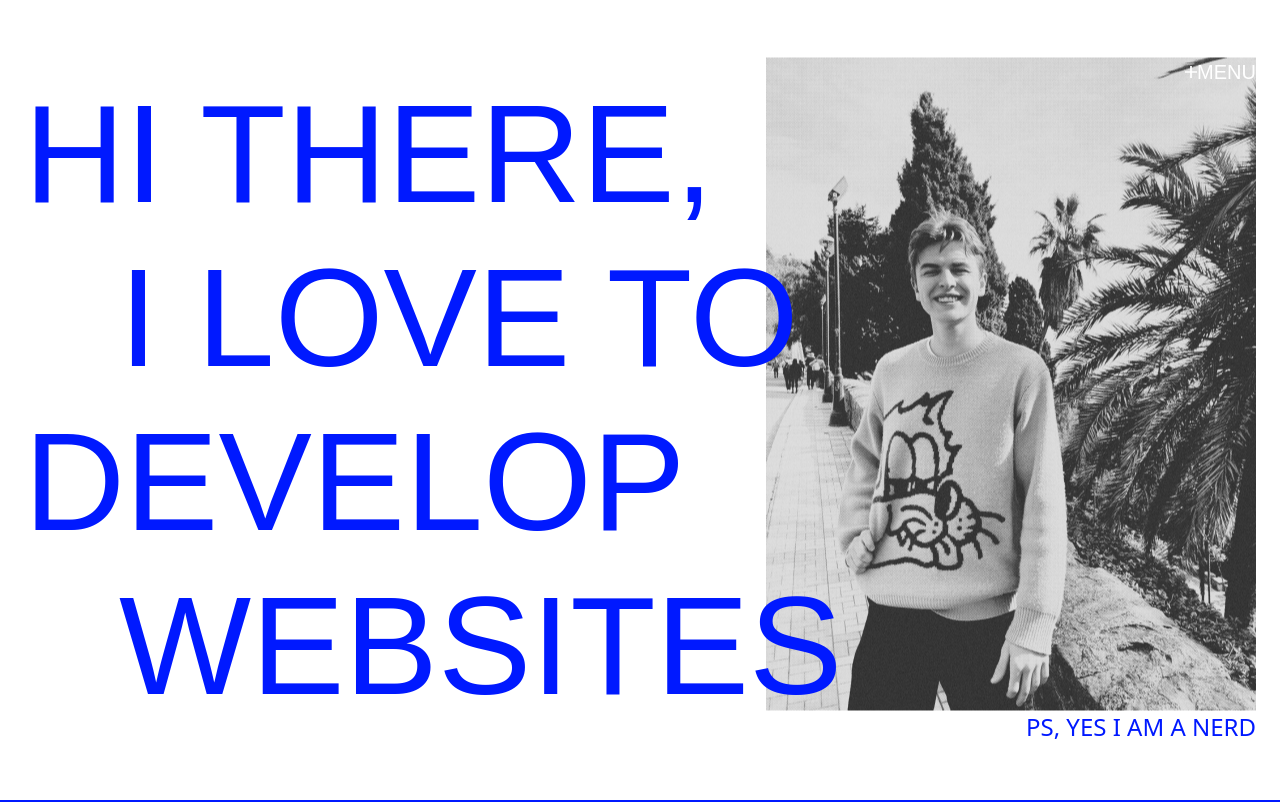
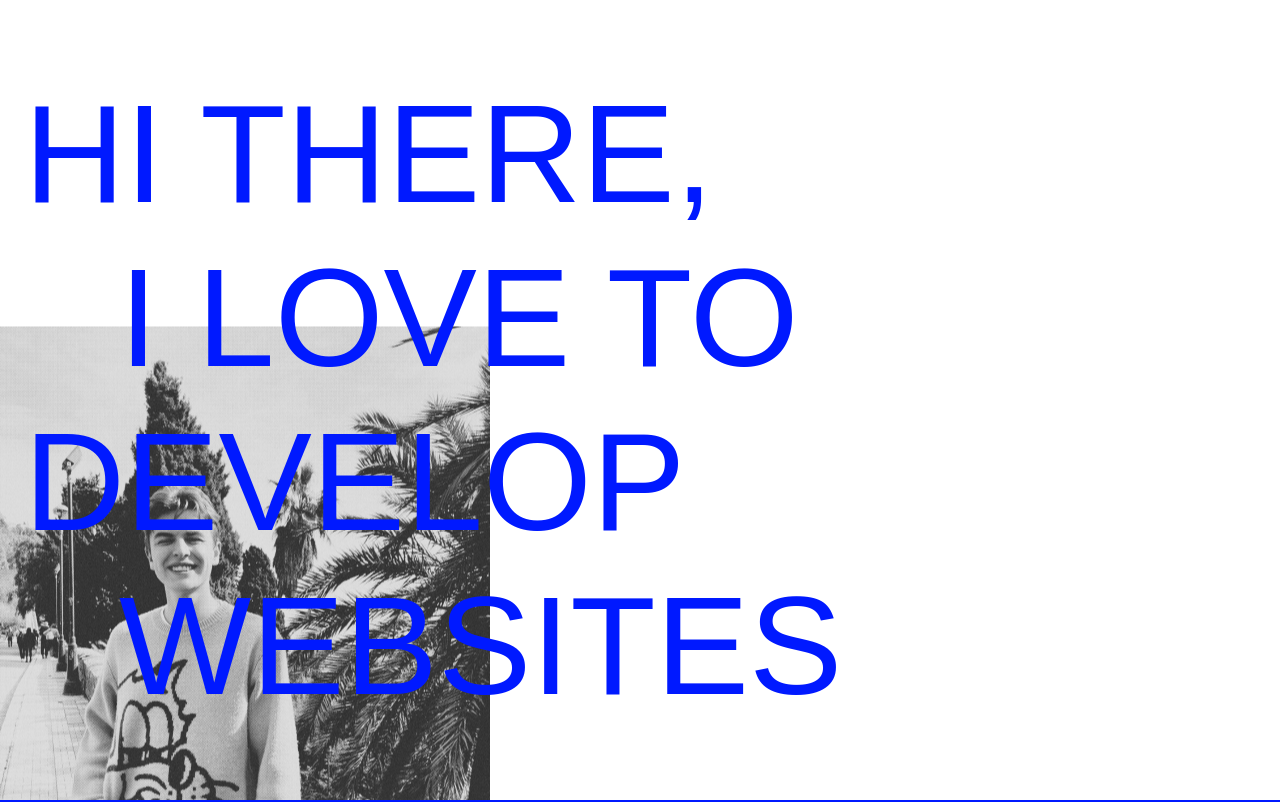
Before and after one commit to EmileKost/portfolio, a Next.js app in the folder frontend/: page / in a window 1280 px wide. Shown: the top 802 px of the page. Built offline with nearby package versions, Linux system fonts and the light colour scheme; a web font is replaced by a local one.

Commit message:
fiadfsun

```diff
--- a/frontend/app/page.tsx
+++ b/frontend/app/page.tsx
@@ -7,7 +7,7 @@ import { HomeHero } from "@/components/HomeHero";
 import { About } from "@/components/About";
 
 import { useChangeHeaderColor } from "@/src/hooks/useChangeHeaderColor";
-import { useMousePosition } from "@/src/hooks/useGetMousePosition";
+// import { useMousePosition } from "@/src/hooks/useGetMousePosition";
 
 // import { ROUTES } from "@/src/routes/routes";
 
@@ -20,7 +20,6 @@ export default function Page() {
 		useState<boolean>(false);
 
 	const isInView = useChangeHeaderColor(refAbout, refContact);
-	const position = useMousePosition(refHero);
 
 	useEffect(() => {
 		isInView ? setBlueContainerIsInView(true) : setBlueContainerIsInView(false);
--- a/frontend/components/HomeHero.tsx
+++ b/frontend/components/HomeHero.tsx
@@ -7,6 +7,8 @@ import { motion } from "framer-motion";
 import { MovingImage } from "./MovingImage";
 import { useRef } from "react";
 import { getWindowSizes } from "@/src/utils/getWindowSizes";
+
+import { useMousePosition } from "@/src/hooks/useGetMousePosition";
 
 const heroText = ["Hi there,", "I love to", "develop", "websites"];
 const spanVariants = {
@@ -23,25 +25,10 @@ const spanVariants = {
 
 export const HomeHero = () => {
 	const refContainer = useRef<HTMLDivElement>(null);
-	const getMousePosition = (e: any) => {
-		if (!refContainer.current || !e) return;
-
-		const { windowWidth, windowHeight } = getWindowSizes();
-		const { clientX, clientY } = e;
-
-		if (!windowWidth || !windowHeight) return;
-
-		// Check which half mouse is
-		if (clientX < windowWidth / 2) {
-			// Logic here
-		} else {
-			// Logic here
-		}
-	};
+	const mousePosition = useMousePosition(refContainer);
 
 	return (
 		<div
-			onMouseMove={(e) => getMousePosition(e)}
 			ref={refContainer}
 			className="w-full relative h-screen flex items-start md:items-center px-2 md:px-6">
 			<h1 className="flex flex-col gap-2 md:gap-6 mt-[150px] md:mt-0">
@@ -60,7 +47,10 @@ export const HomeHero = () => {
 						</motion.span>
 					))}
 			</h1>
-			<MovingImage />
+			<MovingImage
+				x={mousePosition.x}
+				y={mousePosition.y}
+			/>
 		</div>
 	);
 };
--- a/frontend/components/MovingImage.tsx
+++ b/frontend/components/MovingImage.tsx
@@ -1,33 +1,27 @@
 import Image from "next/image";
 import { motion } from "framer-motion";
 
-const movingImageVariants = {
-	initial: {
-		opacity: 0,
-		scale: 0,
-		y: "50%",
-	},
-	animate: {
-		opacity: 1,
-		scale: 1,
-		y: "50%",
-	},
+import { getWindowSizes } from "@/src/utils/getWindowSizes";
+
+type MovingImageProps = {
+	x: number;
+	y: number;
 };
 
 // TODO: Change IMG from hardcoded to CMS data and TYPES!!!
-export const MovingImage = ({ refMouse }: { refMouse?: any }) => {
+export const MovingImage = ({ x, y }: MovingImageProps) => {
 	return (
 		<motion.figure
-			variants={movingImageVariants}
-			initial={"initial"}
-			animate={"animate"}
-			className="absolute right-2 md:right-6 z-[-10] translate-y-0 md:bottom-1/2 md:translate-y-1/2">
+			animate={{
+				left: x,
+				top: y,
+			}}
+			className="absolute right-2 md:right-6 z-[-10] translate-y-0 md:bottom-1/2 md:translate-y-1/2 w-[260px] h-[346px] sm:w-[300px] sm:h-[400px] md:w-[346px] md:h-[461px] lg:w-[490px] lg:h-[653px]">
 			<Image
 				src={"/images/me.png"}
 				alt="Picture of me"
 				width={490}
 				height={653}
-				className="w-[260px] h-[346px] sm:w-[300px] sm:h-[400px] md:w-[346px] md:h-[461px] lg:w-[490px] lg:h-[653px]"
 			/>
 			<figcaption className="text-base md:text-2xl text-blue-primary uppercase w-full text-end">
 				PS, Yes I am a nerd
--- a/frontend/src/hooks/useGetMousePosition.ts
+++ b/frontend/src/hooks/useGetMousePosition.ts
@@ -6,8 +6,8 @@ export const useMousePosition = (ref: React.RefObject<HTMLDivElement>) => {
 		const getMousePosition = (e: MouseEvent) => {
 			if (ref.current) {
 				const rect = ref.current.getBoundingClientRect();
-				const x = e.clientX - rect.left;
-				const y = e.clientY - rect.top;
+				const x = e.clientX;
+				const y = e.clientY;
 				console.log(x, y);
 
 				setPosition({ x, y });
```
